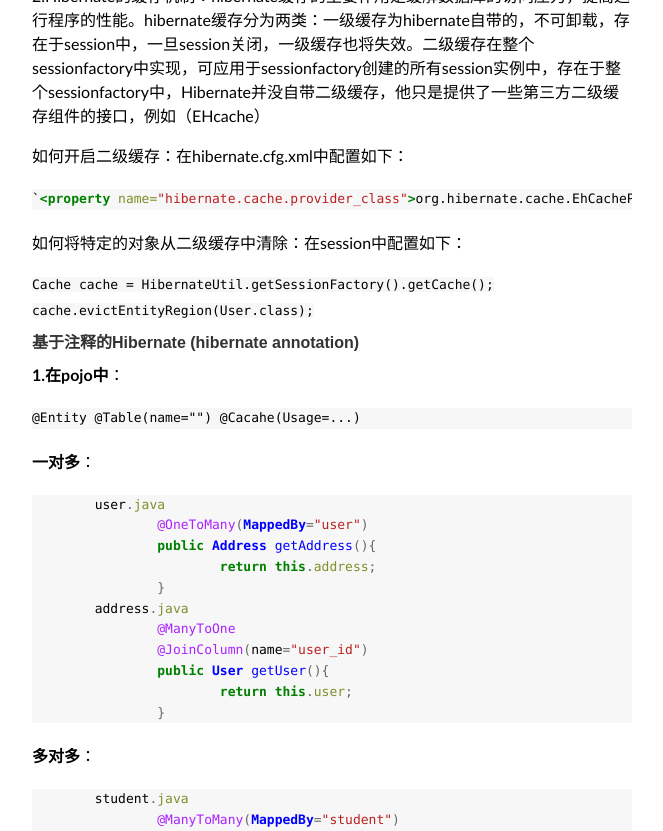
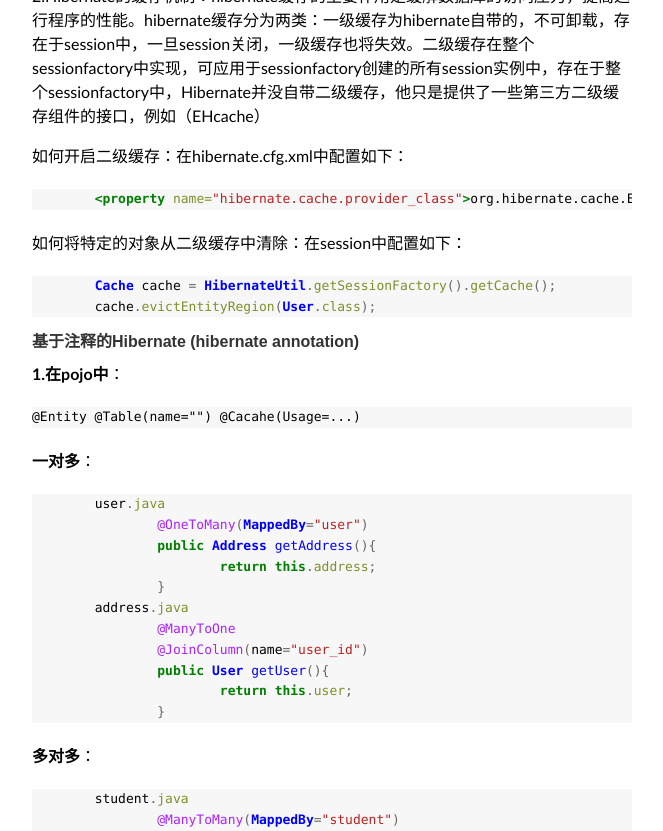
Before and after one commit to Lucces/demo, a Jekyll site: the page built from _posts/2013-05-03-hibernate.md, in a window 1280 px wide and 900 px high, scrolled down 538 px, cut to the strip 69-900 px from the top of the window. Shown: the whole strip, without its empty margins (308-971 px from the left). Built offline with Jekyll 4.4.1, drawn with Linux system fonts in a browser that asks for light colours; some web fonts are replaced.

Commit message:
Update 2013-05-03-hibernate.md

```diff
--- a/_posts/2013-05-03-hibernate.md
+++ b/_posts/2013-05-03-hibernate.md
@@ -14,14 +14,15 @@ title: Hibernate复习回顾
 2.Hibernate的缓存机制：hibernate缓存的主要作用是缓解数据库的访问压力，提高运行程序的性能。hibernate缓存分为两类：一级缓存为hibernate自带的，不可卸载，存在于session中，一旦session关闭，一级缓存也将失效。二级缓存在整个sessionfactory中实现，可应用于sessionfactory创建的所有session实例中，存在于整个sessionfactory中，Hibernate并没自带二级缓存，他只是提供了一些第三方二级缓存组件的接口，例如（EHcache）
 
 如何开启二级缓存：在hibernate.cfg.xml中配置如下：
+
 {% highlight xml %}
-`<property name="hibernate.cache.provider_class">org.hibernate.cache.EhCacheProvider</property>`
+	<property name="hibernate.cache.provider_class">org.hibernate.cache.EhCacheProvider</property>
 {% endhighlight %}
 如何将特定的对象从二级缓存中清除：在session中配置如下：
-
-`Cache cache = HibernateUtil.getSessionFactory().getCache();
-cache.evictEntityRegion(User.class);	`
-
+{% highlight java %}
+	Cache cache = HibernateUtil.getSessionFactory().getCache();
+	cache.evictEntityRegion(User.class);
+{% endhighlight %}
 ####基于注释的Hibernate (hibernate annotation)
 
 **1.在pojo中**：
```
